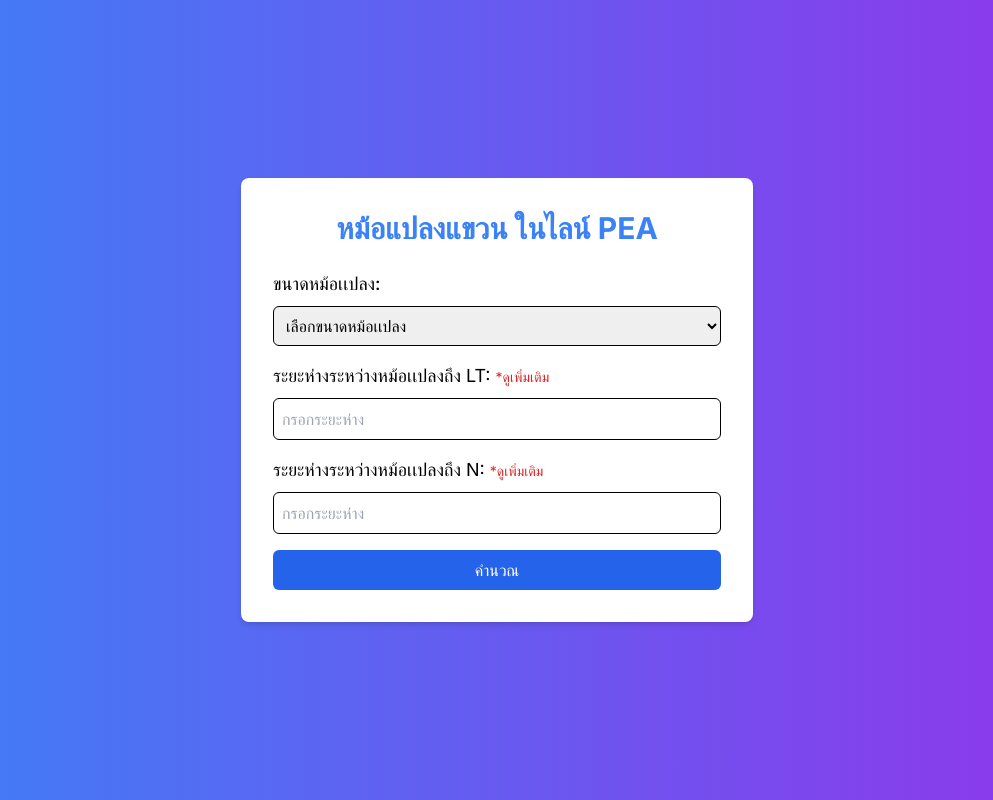
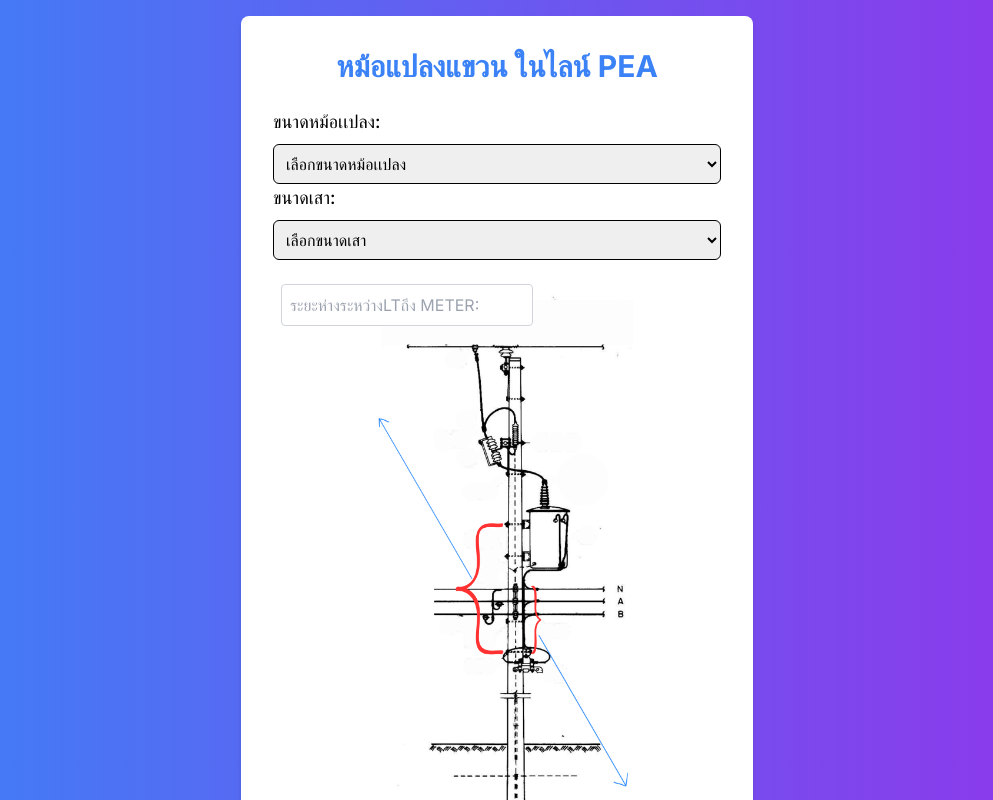
Before and after one commit to turk2003/tf, a Next.js app: page /hanginline in a window 1280 px wide. Shown: the top 800 px of the page, without its empty margins (143-1136 px from the left). Built offline with nearby package versions, Linux system fonts and the light colour scheme.

Commit message:
Update page.js

```diff
--- a/app/hanginline/page.js
+++ b/app/hanginline/page.js
@@ -1,6 +1,8 @@
 "use client";
 import { useState } from "react";
-
+import jinx from "/public/jinx.jpg";
+import Tf from "/public/Tf.png";
+import Image from "next/image";
 export default function Page() {
   const [phaseA, setPhaseA] = useState();
   const [phaseB, setPhaseB] = useState();
@@ -10,7 +12,8 @@
   const [phaseC1, setPhaseC1] = useState();
   const [newton, setNewton] = useState();
   const [formData, setFormData] = useState({
-    dropdown: "",
+    tf: "",
+    pole: "",
     LT: "",
     N: "",
   });
@@ -24,7 +27,9 @@
   };
 
   const handleSubmit = (e) => {
+    console.log(formData.tf);
     e.preventDefault();
+    if (formData.tf === "50") {
       setPhaseA(Number(formData.LT) + 3.1);
       setPhaseB(Number(formData.LT) + 2.8);
       setPhaseC(Number(formData.LT) + 3.3);
@@ -32,6 +37,39 @@
       setPhaseB1(Number(formData.N) + 2.28);
       setPhaseC1(Number(formData.N) + 2.58);
       setNewton(Number(formData.N) + 1.4);
+    } else if (formData.tf === "30") {
+      setPhaseA(Number(formData.LT) + 1);
+      setPhaseB(Number(formData.LT) + 1);
+      setPhaseC(Number(formData.LT) + 1);
+      setPhaseA1(Number(formData.N) + 1);
+      setPhaseB1(Number(formData.N) + 1);
+      setPhaseC1(Number(formData.N) + 1);
+      setNewton(Number(formData.N) + 1);
+    } else if (formData.tf === "100") {
+      setPhaseA(Number(formData.LT) + 1);
+      setPhaseB(Number(formData.LT) + 1);
+      setPhaseC(Number(formData.LT) + 1);
+      setPhaseA1(Number(formData.N) + 1);
+      setPhaseB1(Number(formData.N) + 1);
+      setPhaseC1(Number(formData.N) + 1);
+      setNewton(Number(formData.N) + 1);
+    } else if (formData.tf === "160") {
+      setPhaseA(Number(formData.LT) + 1);
+      setPhaseB(Number(formData.LT) + 1);
+      setPhaseC(Number(formData.LT) + 1);
+      setPhaseA1(Number(formData.N) + 1);
+      setPhaseB1(Number(formData.N) + 1);
+      setPhaseC1(Number(formData.N) + 1);
+      setNewton(Number(formData.N) + 1);
+    } else if (formData.tf === "250") {
+      setPhaseA(Number(formData.LT) + 1);
+      setPhaseB(Number(formData.LT) + 1);
+      setPhaseC(Number(formData.LT) + 1);
+      setPhaseA1(Number(formData.N) + 1);
+      setPhaseB1(Number(formData.N) + 1);
+      setPhaseC1(Number(formData.N) + 1);
+      setNewton(Number(formData.N) + 1);
+    }
   };
 
   return (
@@ -46,49 +84,56 @@
               ขนาดหม้อเเปลง:
             </label>
             <select
-              name="dropdown"
+              name="tf"
               value={formData.dropdown}
               onChange={handleChange}
               className="w-full border border-black p-2 rounded-md"
             >
               <option value="">เลือกขนาดหม้อเเปลง</option>
-              <option value="option1">30</option>
-              <option value="option2">50</option>
-              <option value="option3">100</option>
-              <option value="option4">160</option>
-              <option value="option5">250</option>
+              <option value="30">30 KVA</option>
+              <option value="50">50 KVA</option>
+              <option value="100">100 KVA</option>
+              <option value="160">160 KVA</option>
+              <option value="250">250 KVA</option>
+            </select>
+            <label className="block text-black text-lg font-medium mb-2">
+              ขนาดเสา:
+            </label>
+            <select
+              name="pole"
+              value={formData.dropdown}
+              onChange={handleChange}
+              className="w-full border border-black p-2 rounded-md"
+            >
+              <option value="">เลือกขนาดเสา</option>
+              <option value="12">12 เมตร</option>
+              <option value="12.20">12.20 เมตร</option>
+              <option value="14">14 เมตร</option>
+              <option value="14.30">14.30 เมตร</option>
             </select>
           </div>
-          <div>
-            <label className="block text-blackfont-medium mb-2 text-lg ">
-              ระยะห่างระหว่างหม้อเเปลงถึง LT:{" "}
-              <a className="text-red-600 text-sm " href="/">
-                *ดูเพิ่มเติม
-              </a>
-            </label>
+          <div className="relative p-4 ">
+            <img
+              src="Tf.png"
+              alt="Transformer"
+              className="w-full h-full object-cover rounded-md"
+            />
             <input
-              placeholder="กรอกระยะห่าง"
               type="number"
               name="LT"
+              className="absolute top-0 left-0 w-22 p-2 m-2 bg-white border border-gray-300 rounded"
+              placeholder="ระยะห่างระหว่างLTถึง METER:"
               value={formData.LT}
               onChange={handleChange}
-              className="w-full border border-black p-2 rounded-md"
             />
-          </div>
-          <div>
-            <label className="block text-blackfont-medium text-lg mb-2">
-              ระยะห่างระหว่างหม้อเเปลงถึง N:{" "}
-              <a className="text-red-600  text-sm " href="/">
-                *ดูเพิ่มเติม
-              </a>
-            </label>
+
             <input
-              placeholder="กรอกระยะห่าง"
               type="number"
               name="N"
+              className="absolute bottom-0 right-0  w-22 p-2 m-2 bg-white border border-gray-300 rounded"
+              placeholder="ระยะห่างระหว่างTRถึง METER:"
               value={formData.N}
               onChange={handleChange}
-              className="w-full border border-black p-2 rounded-md"
             />
           </div>
           <button
@@ -106,16 +151,16 @@
             <div className="space-y-4">
               <div className="p-4 bg-blue-100 text-blue-700 rounded-md">
                 <p className="font-semibold">ออกจากหม้อแปลง - ขาเข้า LT</p>
-                <p>PhaseA: {phaseA.toFixed(1)}</p>
-                <p>PhaseB: {phaseB.toFixed(1)}</p>
-                <p>PhaseC: {phaseC.toFixed(1)}</p>
+                <p>PhaseA: {phaseA.toFixed(1)} เมตร</p>
+                <p>PhaseB: {phaseB.toFixed(1)} เมตร</p>
+                <p>PhaseC: {phaseC.toFixed(1)} เมตร</p>
                 <p>N: {newton.toFixed(1)}</p>
               </div>
               <div className="p-4 bg-blue-100 text-blue-700 rounded-md">
                 <p className="font-semibold">ขาออก LT - เข้าในไลน์</p>
-                <p>PhaseA: {phaseA1.toFixed(2)}</p>
-                <p>PhaseB: {phaseB1.toFixed(2)}</p>
-                <p>PhaseC: {phaseC1.toFixed(2)}</p>
+                <p>PhaseA: {phaseA1.toFixed(2)} เมตร</p>
+                <p>PhaseB: {phaseB1.toFixed(2)} เมตร</p>
+                <p>PhaseC: {phaseC1.toFixed(2)} เมตร</p>
               </div>
             </div>
           </div>
```
Lines whose indentation alone changed are shown as unchanged.
